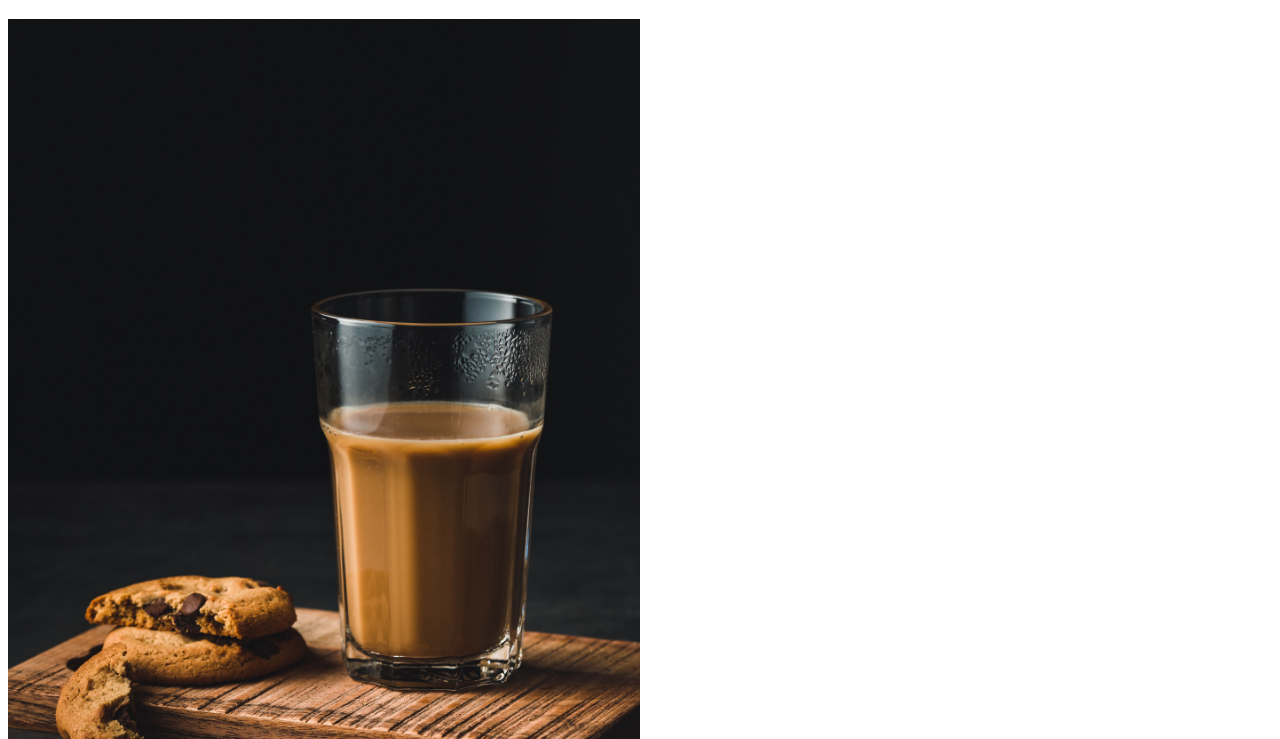
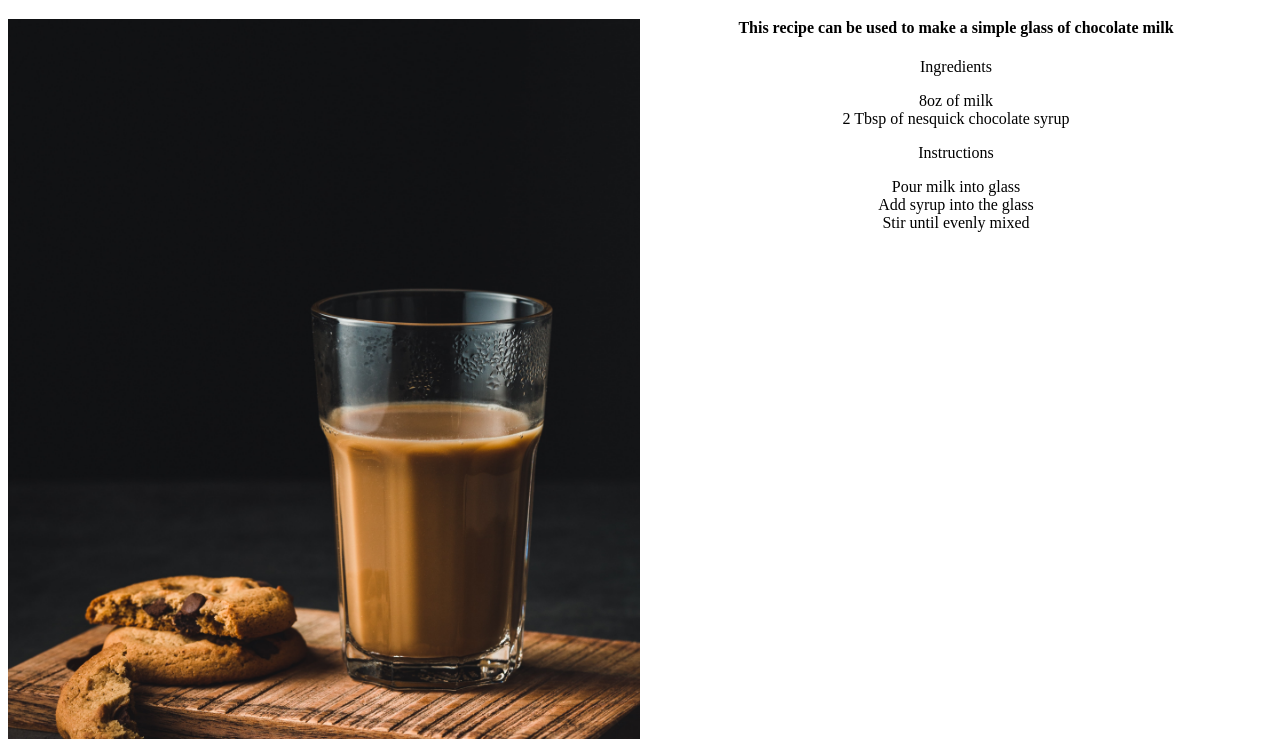
Before and after one commit to rodcur/odin-recipes, a plain HTML site: page recipes/chocolateMilk.html in a window 1280 px wide. Shown: the part 61-800 px from the top of the page. Drawn offline with Linux system fonts and the light colour scheme.

Commit message:
made a style sheet

```diff
--- a/recipes/chocolateMilk.html
+++ b/recipes/chocolateMilk.html
@@ -5,25 +5,22 @@
     <meta http-equiv="X-UA-Compatible" content="IE=edge">
     <meta name="viewport" content="width=device-width, initial-scale=1.0">
     <title>Document</title>
-    <style>
-        img {
-            max-width:50%;
-            height:auto;
-        }
-        h1 {
-            text-align: center
-        }
-        </style>
+    <link rel="stylesheet" href="../styles.css">
 </head>
 <body>
     <h1>Chocolate Milk</h1>
     <img src="../images/milkAndCookie.jpg" alt="Glass of chocolate milk and a cookie">
-    <h4>This recipe can be used to make simple chocolate milk</h4>
-
+    <h4>This recipe can be used to make a simple glass of chocolate milk</h4>
+    <h7>Ingredients</h7>
+    <ul>
+        <li>8oz of milk</li>
+        <li>2 Tbsp of nesquick chocolate syrup</li>
+    </ul>
+    <h7>Instructions</h7>
     <ol>
-        <li>step one</li>
-        <li>step two</li>
-        <li>step three</li>
+        <li>Pour milk into glass</li>
+        <li>Add syrup into the glass </li>
+        <li>Stir until evenly mixed</li>
     </ol>
 </body>
 </html>
--- /dev/null
+++ b/styles.css
@@ -0,0 +1,16 @@
+* {
+    text-align: center;
+}
+img {
+    float: left;
+    max-width: 50%;
+    height:auto;
+}
+
+ol {
+    list-style: none;
+}
+
+ul {
+    list-style: none;
+}
```
Also changed, not shown: index.html (+1 -5 lines), recipes/grilledCheese.html (+1 -9 lines), recipes/lemonade.html (+1 -9 lines).
